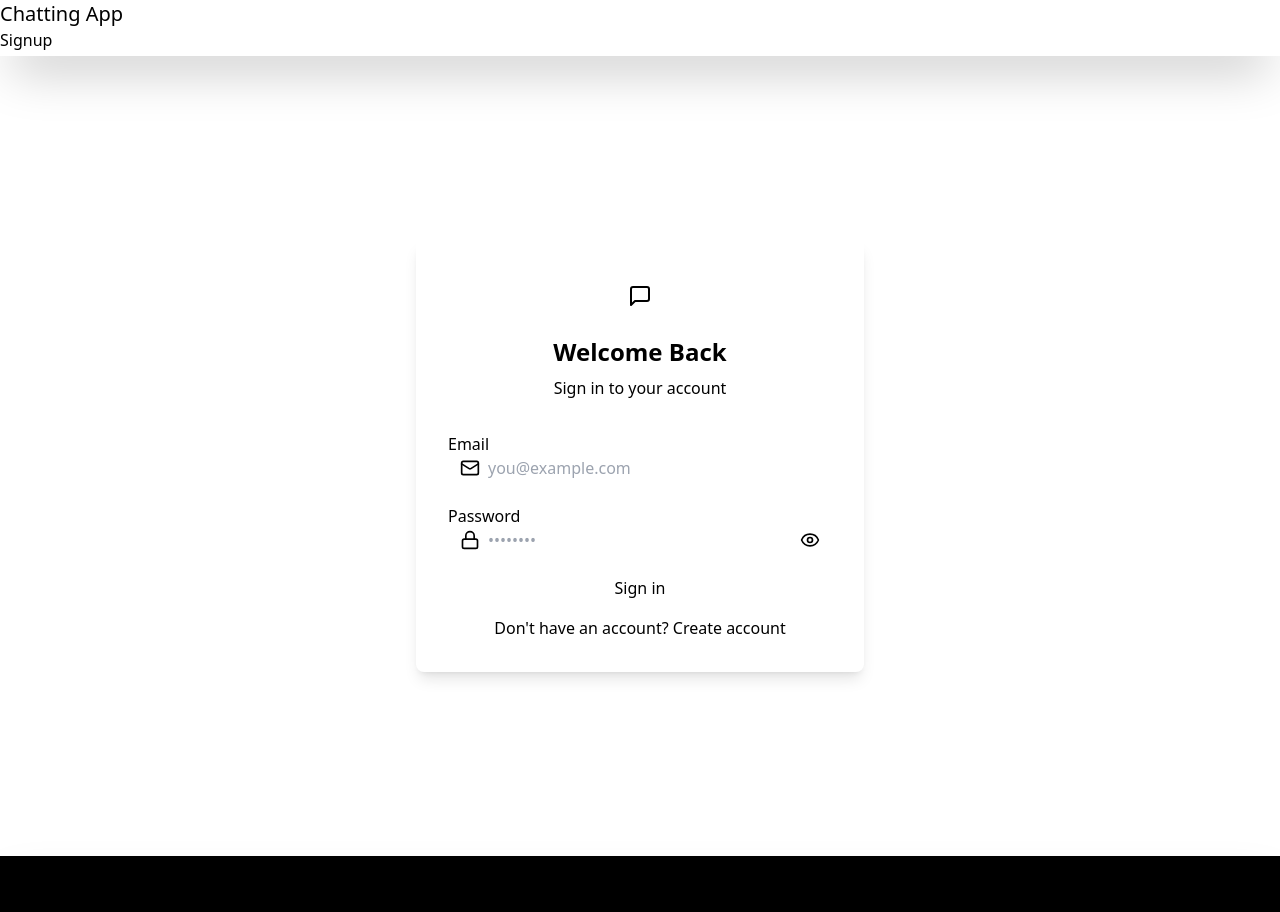
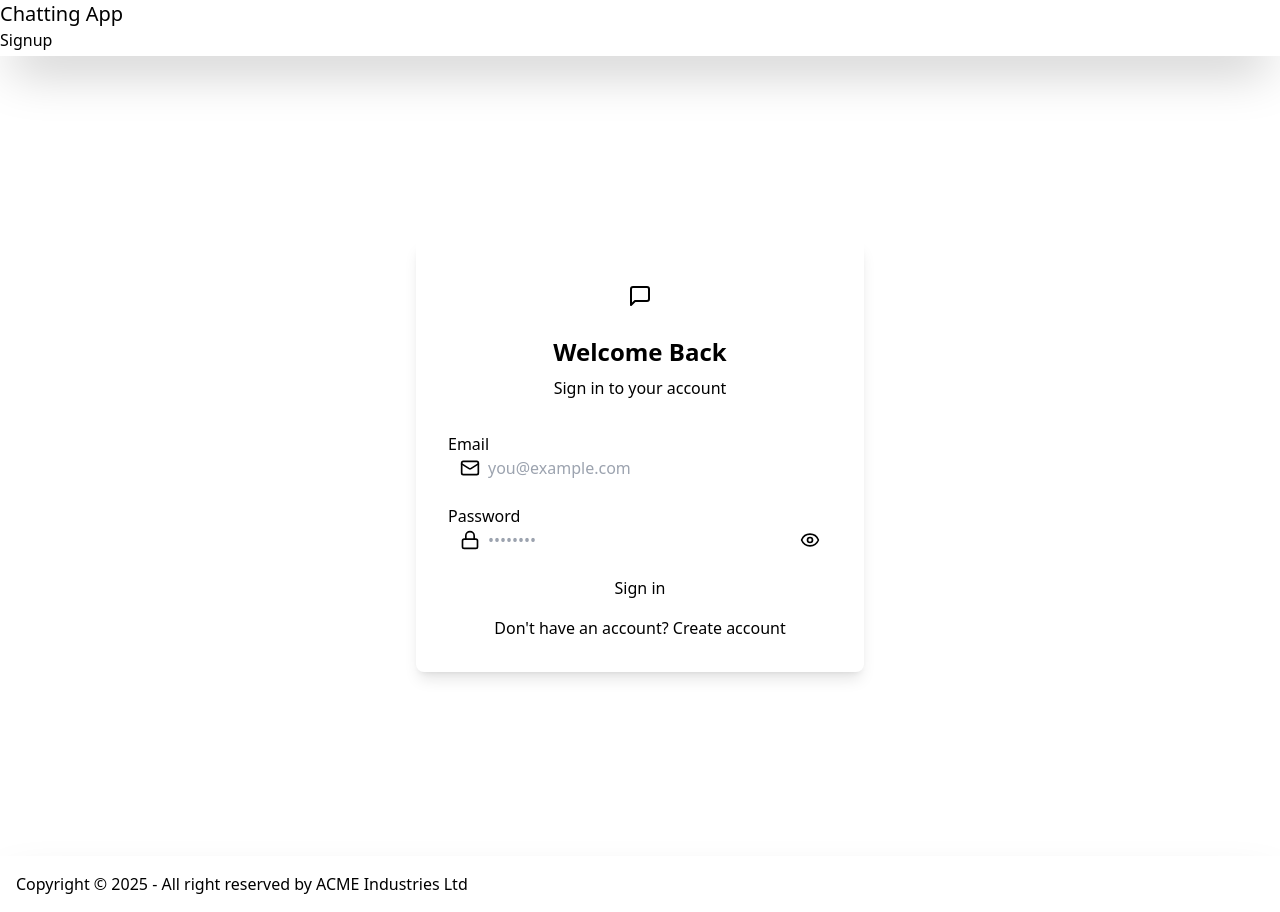
Before and after one commit to AmeyVyas04/Chatty, a React (Vite) app in the folder frontend/: page /login in a window 1280 px wide. Built offline with nearby package versions, Linux system fonts and the light colour scheme; no server answers.

Commit message:
Update Footer.jsx

```diff
--- a/frontend/src/components/Footer.jsx
+++ b/frontend/src/components/Footer.jsx
@@ -3,7 +3,7 @@ import React from 'react'
 function Footer() {
   return (
     <div >
-       <footer className="footer sm:footer-horizontal footer-center bg-black shadow-2xl text-base-content p-4">
+       <footer className="footer sm:footer-horizontal footer-center bg-base-300 shadow-2xl text-base-content p-4">
   <aside>
     <p>Copyright © {new Date().getFullYear()} - All right reserved by ACME Industries Ltd</p>
   </aside>
```
